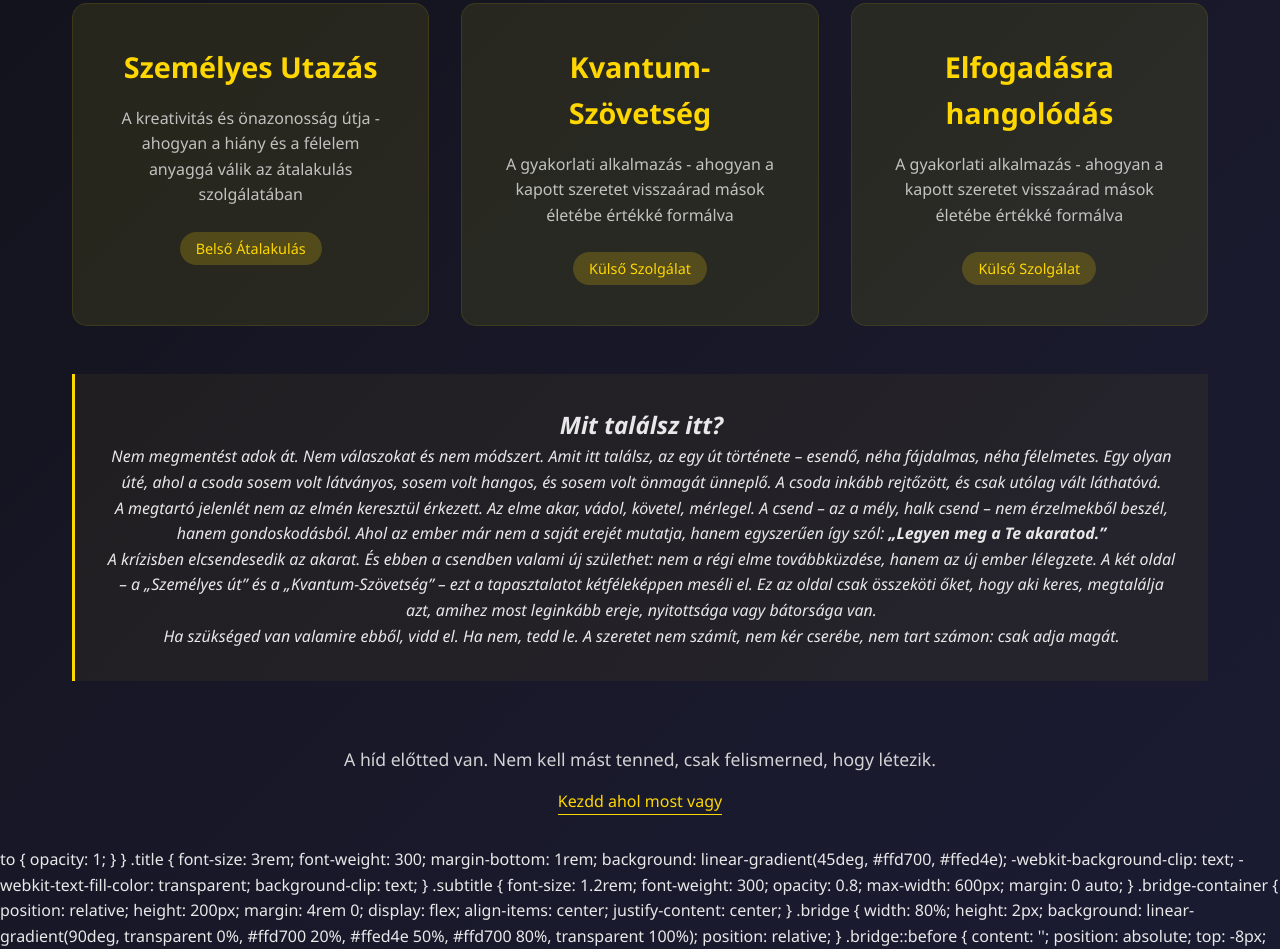
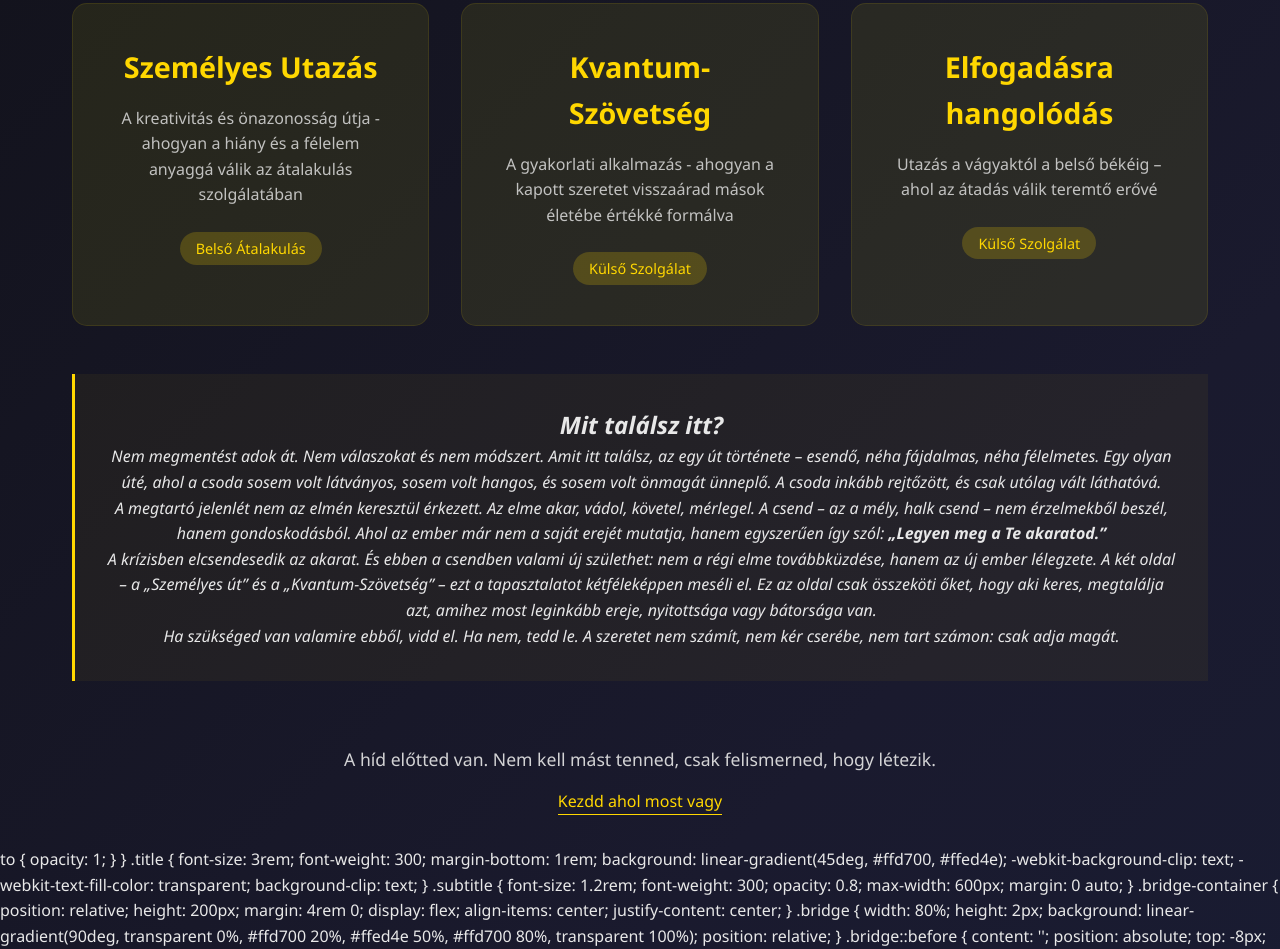
Before and after one commit to serbandezso/Ossze, a plain HTML site: page index.html in a window 1280 px wide. Shown: the part 1620-2569 px from the top of the page. Drawn offline with Linux system fonts and the light colour scheme.

Commit message:
Update index.html

```diff
--- a/index.html
+++ b/index.html
@@ -439,7 +439,7 @@
             </a>
             <a href="https://serbandezso.github.io/Ossze/elfogad.html" class="portal">
                 <h2 class="portal-title">Elfogadásra hangolódás</h2>
-                <p class="portal-description">A gyakorlati alkalmazás - ahogyan a kapott szeretet visszaárad mások életébe értékké formálva</p>
+                <p class="portal-description">Utazás a vágyaktól a belső békéig – ahol az átadás válik teremtő erővé</p>
                 <span class="portal-tag">Külső Szolgálat</span>
             </a>
         </div>
```
